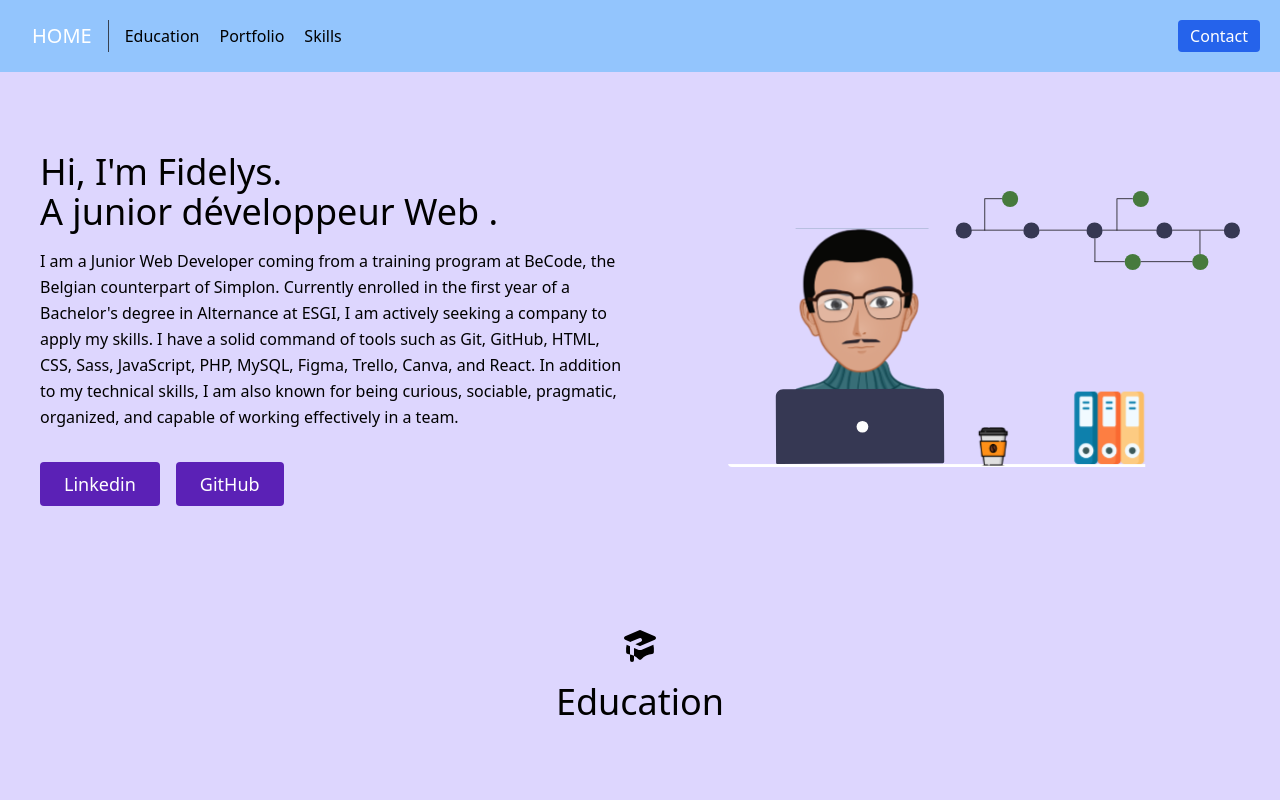
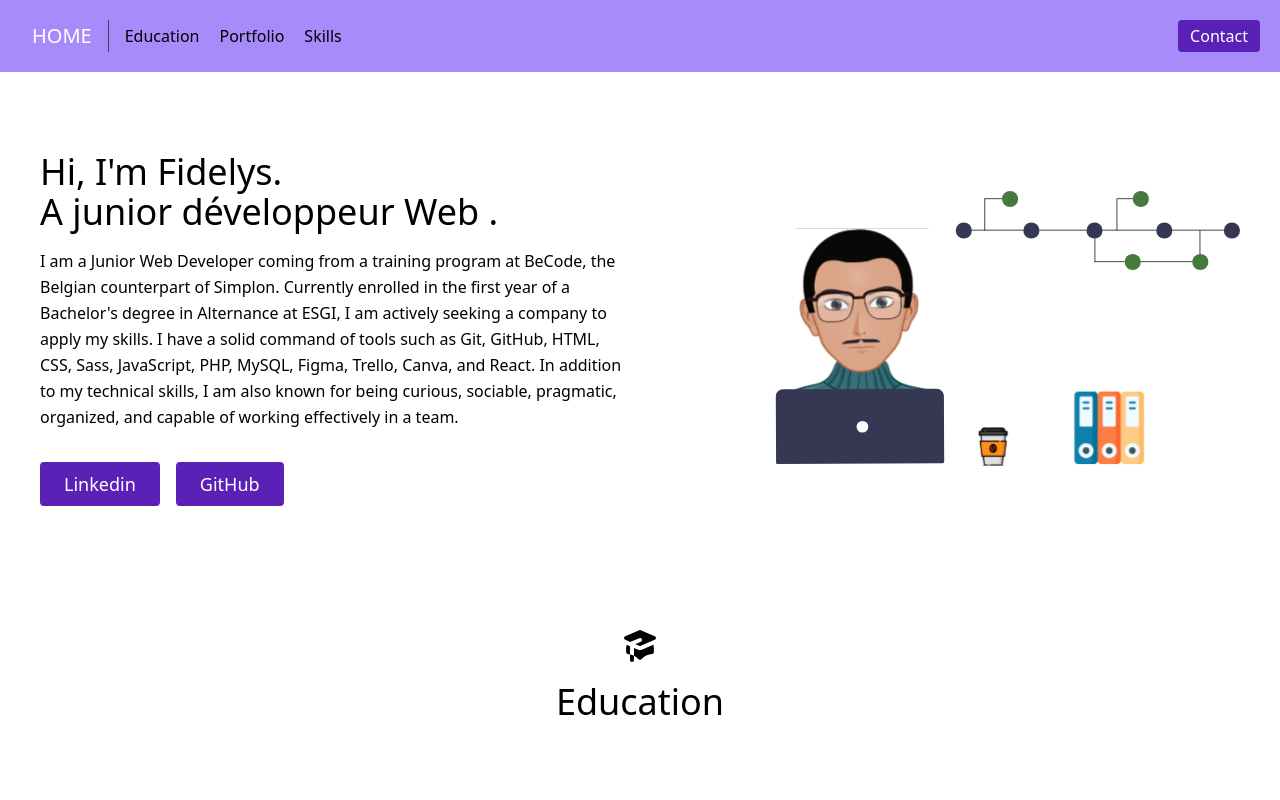
Before and after one commit to FidelysNadison/MyWebSite, a React (Create React App) app: page / in a window 1280 px wide. Shown: the top 800 px of the page. Built offline with nearby package versions, Linux system fonts and the light colour scheme.

Commit message:
modification niveau designe

```diff
--- a/src/App.js
+++ b/src/App.js
@@ -9,7 +9,7 @@ import Parcours from "./components/Parcours";
 
 export default function App() {
   return (
-    <main className="text-white-400 bg-purple-200 body-font">
+    <main className="text-white-400 bg-white body-font">
       <Navbar />
       <About />
       <Parcours />
--- a/src/components/Contact.jsx
+++ b/src/components/Contact.jsx
@@ -60,7 +60,6 @@ export default function Contact() {
           </div>
         </div>
         <form
-          netlify
           name="test"
           onSubmit={handleSubmit}
           className="lg:w-1/3 md:w-1/2 flex flex-col md:ml-auto w-full md:py-8 mt-8 md:mt-0">
--- a/src/components/Navbar.jsx
+++ b/src/components/Navbar.jsx
@@ -2,7 +2,7 @@ import React from "react";
 
 export default function Navbar() {
   return (
-    <header className="bg-blue-300 md:sticky top-0 z-10">
+    <header className="bg-purple-400 md:sticky top-0 z-10">
       <div className="container mx-auto flex flex-wrap p-5 flex-col md:flex-row items-center">
         <a className="title-font font-medium text-white mb-4 md:mb-0">
           <a href="#about" className="ml-3 text-xl">
@@ -22,7 +22,7 @@ export default function Navbar() {
         </nav>
         <a
           href="#contact"
-          className="inline-flex items-center text-white bg-blue-600 border-0 py-1 px-3 focus:outline-none hover:bg-blue-400 rounded text-base mt-4 md:mt-0">
+          className="inline-flex items-center text-white bg-purple-800 border-0 py-1 px-3 focus:outline-none hover:bg-purple-400 rounded text-base mt-4 md:mt-0">
           Contact
         </a>
       </div>
```
Also changed, not shown: 2 other files (tests, documents, lock files or other folders).
